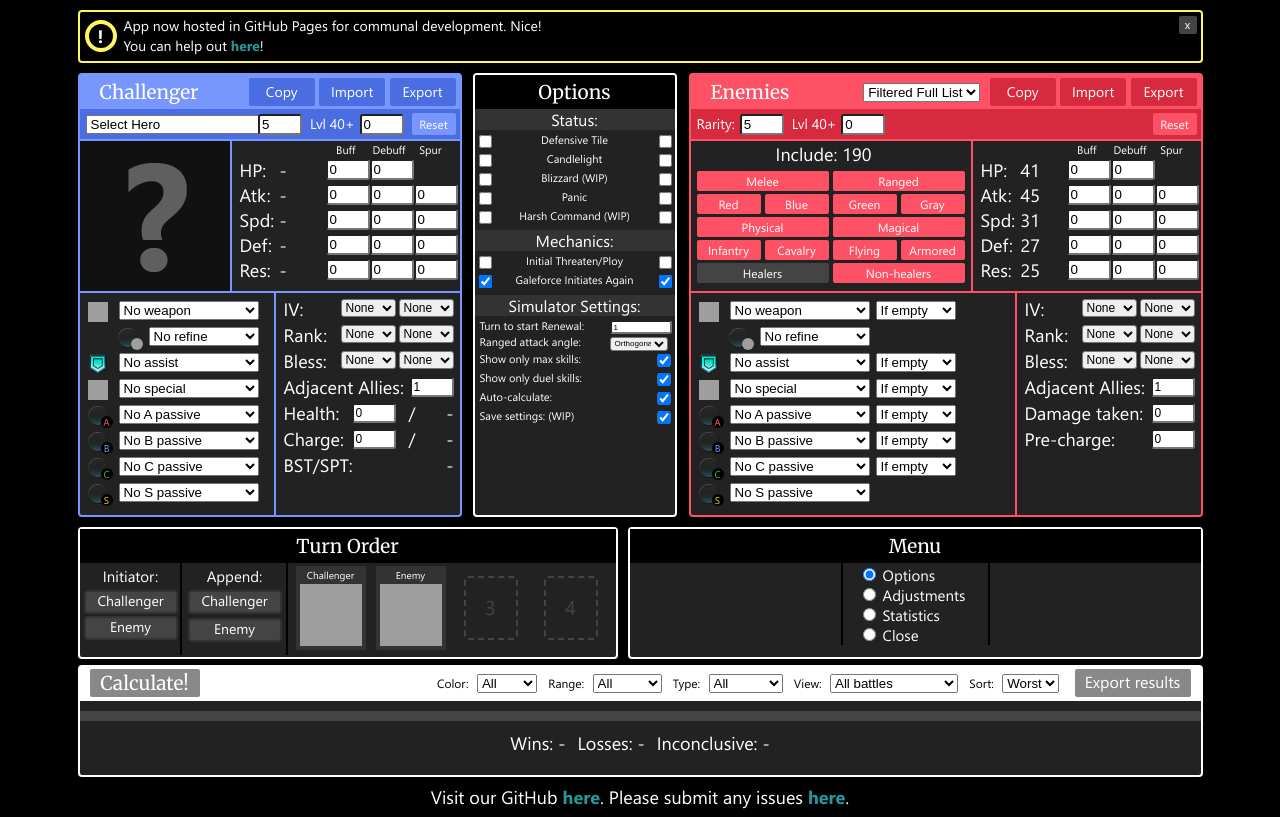
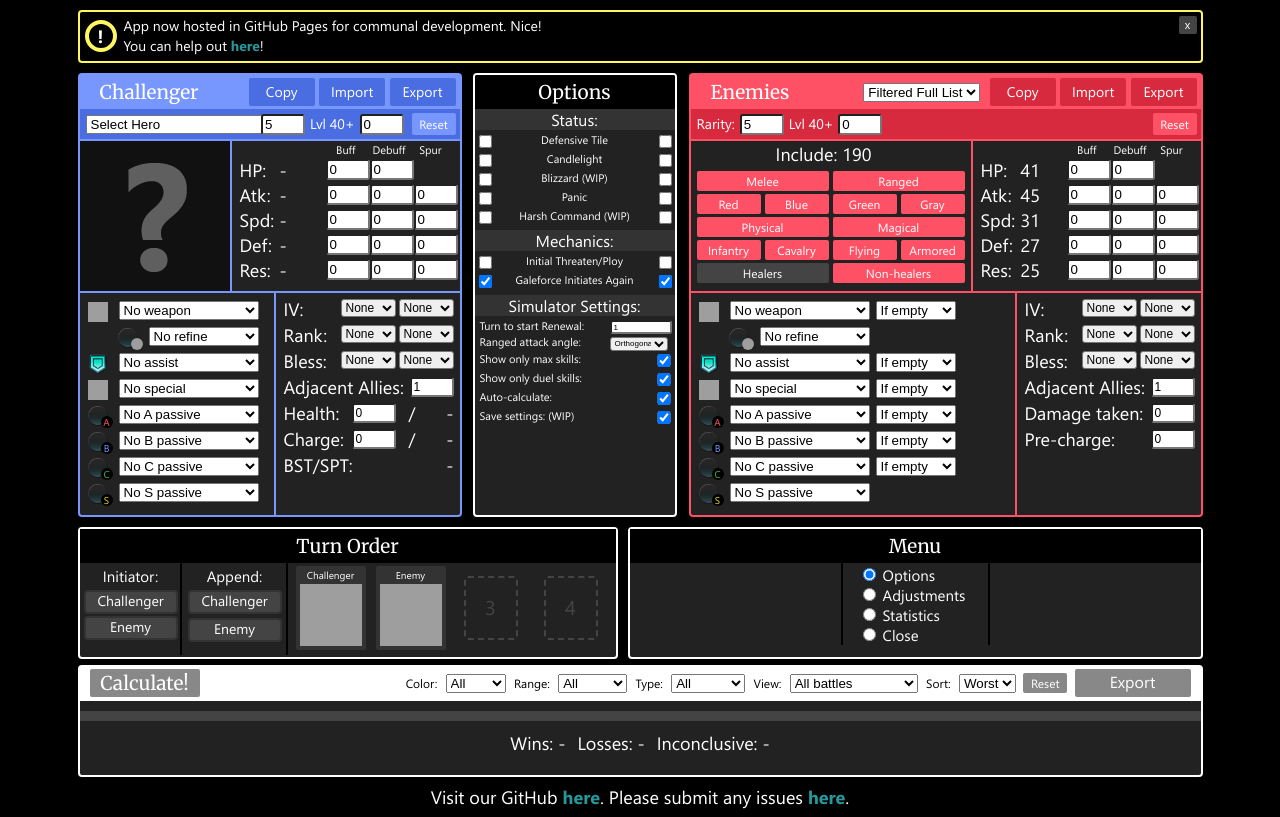
Before and after one commit to Andu2/FEH-Mass-Simulator, a PHP site: page / in a window 1280 px wide. Shown: the part 102-919 px from the top of the page. Run offline with PHP 8.4, Linux system fonts and the light colour scheme; some libraries are stand-ins or nearby versions; grey boxes are pictures that could not be loaded.

Commit message:
Add reset filter options button

```diff
--- a/index.html
+++ b/index.html
@@ -725,7 +725,7 @@
 						<option value="ranged" >Ranged</option>
 					</select>
 					<span class="bar_label">Type:</span>
-					<select id="range_results" data-var="options.typeFilter">
+					<select id="type_results" data-var="options.typeFilter">
 						<option value="all" >All</option>
 						<option value="infantry" >Infantry</option>
 						<option value="armored" >Armored</option>
@@ -747,7 +747,8 @@
 						<option value="best" >Best</option>
 						<option value="worst" selected>Worst</option>
 					</select>
-					<div class="button" id="button_exportcalc" onclick="exportCalc();">Export results</div>
+					<div class="button" id="button_resetFilter" onclick="resetFilter();">Reset</div>
+					<div class="button" id="button_exportcalc" onclick="exportCalc();">Export</div>
 				</div>
 			</div>
 			<div id="results_graph_back">
--- a/style.css
+++ b/style.css
@@ -258,7 +258,7 @@ svg > g > g:last-child { pointer-events: none }
 }
 
 * + .bar_label{
-	margin-left:8px;
+	margin-left:5px;
 }
 
 #frame_challenger .bar_top_options{
@@ -1299,6 +1299,25 @@ svg > g > g:last-child { pointer-events: none }
 	background-color: #444444;
 }
 
+#button_resetFilter{
+	display:inline-block;
+	position:relative;
+	border-radius:2px;
+	font-size:12px;
+	width:44px;
+	text-align:center;
+	line-height:20px;
+	margin-left:4px;
+	margin-right:4px;
+	background-color: #888888;
+	color:#ffffff;
+}
+
+#button_resetFilter:hover{
+	background-color: #444444;
+	font-weight:bold;
+}
+
 #button_exportcalc{
 	position:relative;
 	border-radius:2px;
@@ -1307,7 +1326,6 @@ svg > g > g:last-child { pointer-events: none }
 	width:116px;
 	text-align:center;
 	line-height:26px;
-	margin-left:12px;
 	display:inline-block;
 	background-color: #888888;
 	color:#ffffff;
```
Also changed, not shown: code.js.
